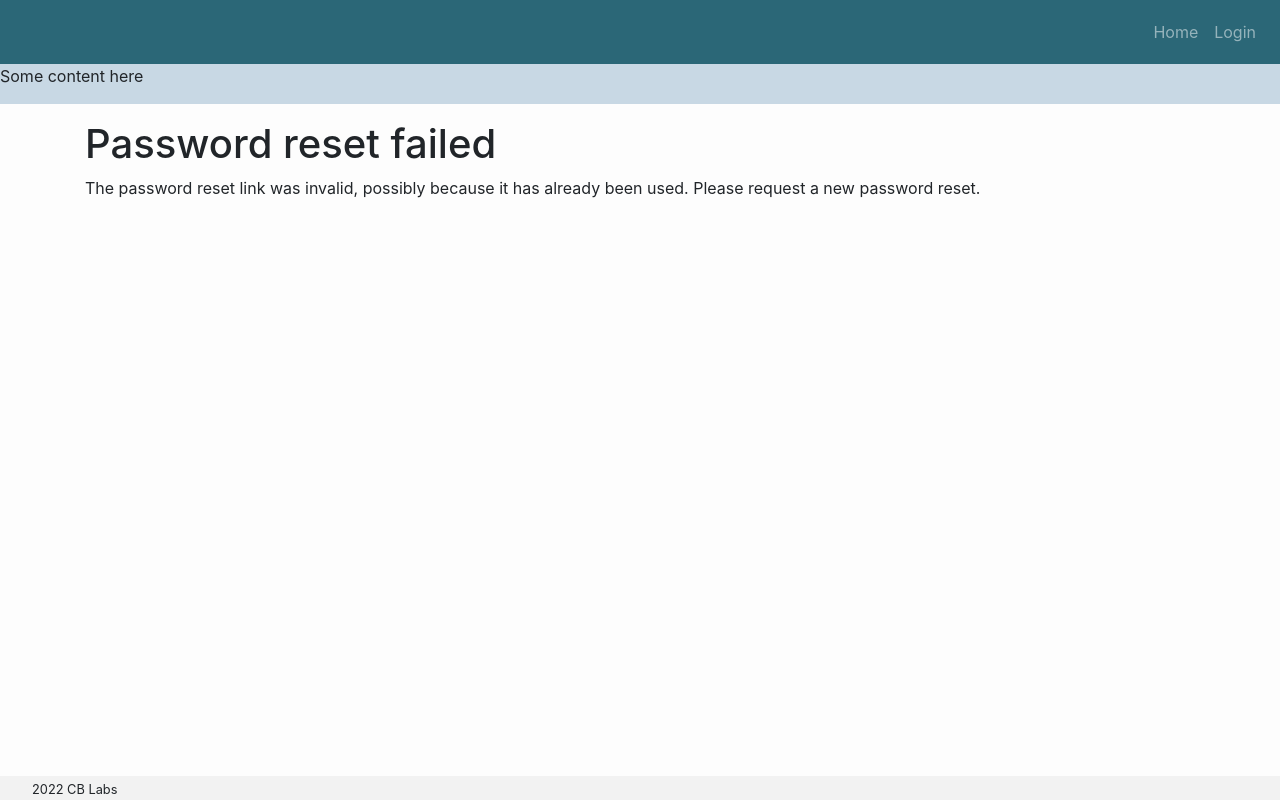
After one commit to conorpbrady/project-concord, a Django app: page /accounts/reset/1/1/ in a window 1280 px wide. The commit adds this page. Run offline with Django 3.2, Linux system fonts and the light colour scheme; some libraries are stand-ins or nearby versions.

Commit message:
Password reset and navbar changes

```diff
--- a/concord/urls.py
+++ b/concord/urls.py
@@ -18,6 +18,7 @@ from django.urls import path, include
 from rest_framework.authtoken import views
 urlpatterns = [
     path('admin/', admin.site.urls),
+    path('accounts/', include('django.contrib.auth.urls')),
     path('api-auth/', include('rest_framework.urls')),
     path('', include('v1.urls')),
     path('', include('webapp.urls')),
--- a/static/css/style.css
+++ b/static/css/style.css
@@ -1,51 +1,51 @@
-
-h2 {
-	color: purple;
+html {
+	height: 100%;
 }
 
-.green-bg {
-	background-color: green;
+body {
+	min-height: 100%;
+	display: grid;
+	grid-template-rows: 8% 5% auto 3%;
 }
 
-.main-light {
-	background-color: #669BBC;
+nav {
+	grid-row: 1 / 2;
 }
 
-.main-dark {
-	background-color: #003049;
-}
-
-.alt-light {
-	background-color: #C1121F;
-}
-
-.alt-dark {
-	background-color: #78000;
-}
-
-.bg-color {
-	background-color: #FDF0D5;
+header {
+	grid-row: 2 / 3;
 }
 
 
-.accent-1 { /* Terra Cotta*/
-	background-color: #E07A5F;
+main {
+	grid-row: 3 / 4;
+	padding: 1em;
+}
+
+footer {
+	grid-row: 4 / 5;
+	padding-left: 2em;
 }
 
 
-.accent-2 { /* Independence */
-	background-color: #3D405B;
+.accent-1 {
+	background-color: #2B6777;
 }
 
 
-.accent-3 { /* Green Sheen */
-	background-color: #81B29A;
+.accent-2 {
+	background-color: #C8D8E4;
 }
 
-.off-white { /* Eggshell */
-	background-color: #F4F1DE;
+
+.accent-3 {
+	background-color: #52AB98;
 }
 
-.accent-white { /* Deep Champagne */
-	background-color: #F2CC8F;
+.off-white {
+	background-color: #FDFDFD;
 }
+
+.accent-white {
+	background-color: #F2F2F2F2;
+}
--- a/webapp/templates/navbar.html
+++ b/webapp/templates/navbar.html
@@ -4,6 +4,7 @@
 			<li class="nav-item">
 				<a class="nav-link" href="#">Home</a>
 			</li>
+			{% if user.is_authenticated %}
 			<li class="nav-item">
 				<a class="nav-link" href="{% url 'weight' %}">Weight<a>
 			</li>
@@ -13,6 +14,17 @@
 			<li class="nav-item">
 				<a class="nav-link" href="{% url 'lifts' %}">Lifts</a>
 			</li>
+			<li class="nav-item">
+				<a class="nav-link" href="#">{{ user.get_username }}</a>
+			</li>
+			<li class="nav-item">
+				<a class="nav-link" href="{% url 'logout' %}?next={{ request.path }}">Logout</a>
+			</li>
+			{% else %}
+			<li class="nav-item">
+				<a class="nav-link" href="{% url 'login' %}?next={{ request.path }}">Login</a>
+			</li>
+			{% endif %}
 		</ul>
 	</div>
 </nav>
--- a/webapp/templates/registration/login.html
+++ b/webapp/templates/registration/login.html
@@ -26,9 +26,11 @@
 			<td>{{ form.password }}</td>
 		</tr>
 	</table>
-	<input type="submit" value="login" />
+	<input type="submit" value="Login" />
 	<input type="hidden" name="next" value="{{ next }}" />
 
 </form>
 
 <p><a href="{% url 'password_reset' %}">Lost Password?</a></p>
+
+{% endblock %}
--- /dev/null
+++ b/webapp/templates/registration/password_reset_confirm.html
@@ -0,0 +1,29 @@
+{% extends "base.html" %}
+
+{% block content %}
+    {% if validlink %}
+        <p>Please enter (and confirm) your new password.</p>
+        <form action="" method="post">
+        {% csrf_token %}
+            <table>
+                <tr>
+                    <td>{{ form.new_password1.errors }}
+                        <label for="id_new_password1">New password:</label></td>
+                    <td>{{ form.new_password1 }}</td>
+                </tr>
+                <tr>
+                    <td>{{ form.new_password2.errors }}
+                        <label for="id_new_password2">Confirm password:</label></td>
+                    <td>{{ form.new_password2 }}</td>
+                </tr>
+                <tr>
+                    <td></td>
+                    <td><input type="submit" value="Change my password" /></td>
+                </tr>
+            </table>
+        </form>
+    {% else %}
+        <h1>Password reset failed</h1>
+        <p>The password reset link was invalid, possibly because it has already been used. Please request a new password reset.</p>
+    {% endif %}
+{% endblock %}
--- /dev/null
+++ b/webapp/templates/registration/password_reset_done.html
@@ -0,0 +1,5 @@
+{% extends "base.html" %}
+
+{% block content %}
+  <p>We've emailed you instructions for setting your password. If they haven't arrived in a few minutes, check your spam folder.</p>
+{% endblock %}
--- /dev/null
+++ b/webapp/templates/registration/password_reset_email.html
@@ -0,0 +1,2 @@
+Someone asked for password reset for email {{ email }}. Follow the link below:
+{{ protocol}}://{{ domain }}{% url 'password_reset_confirm' uidb64=uid token=token %}
```
Also changed, not shown: webapp/templates/registration/logged_out.html (added, +8 -0 lines), webapp/templates/registration/password_reset_form.html (added, +12 -0 lines).
